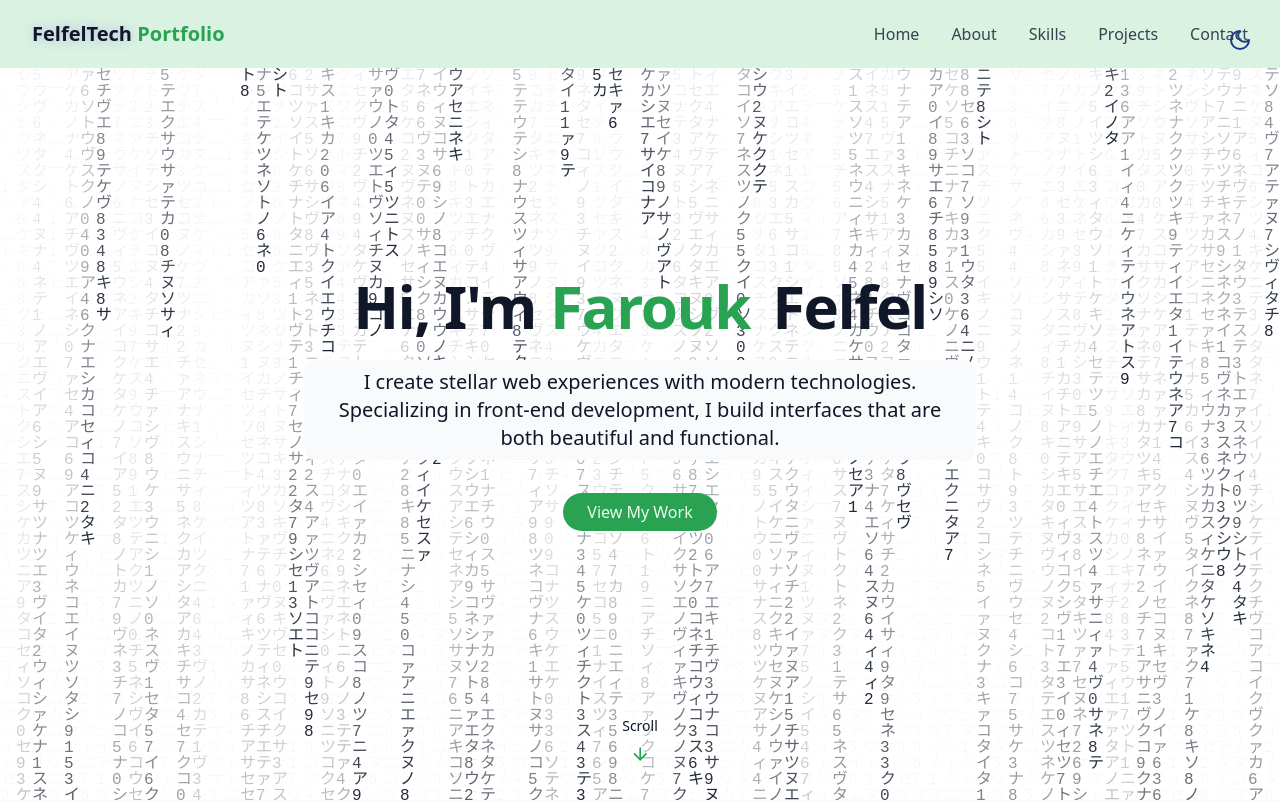
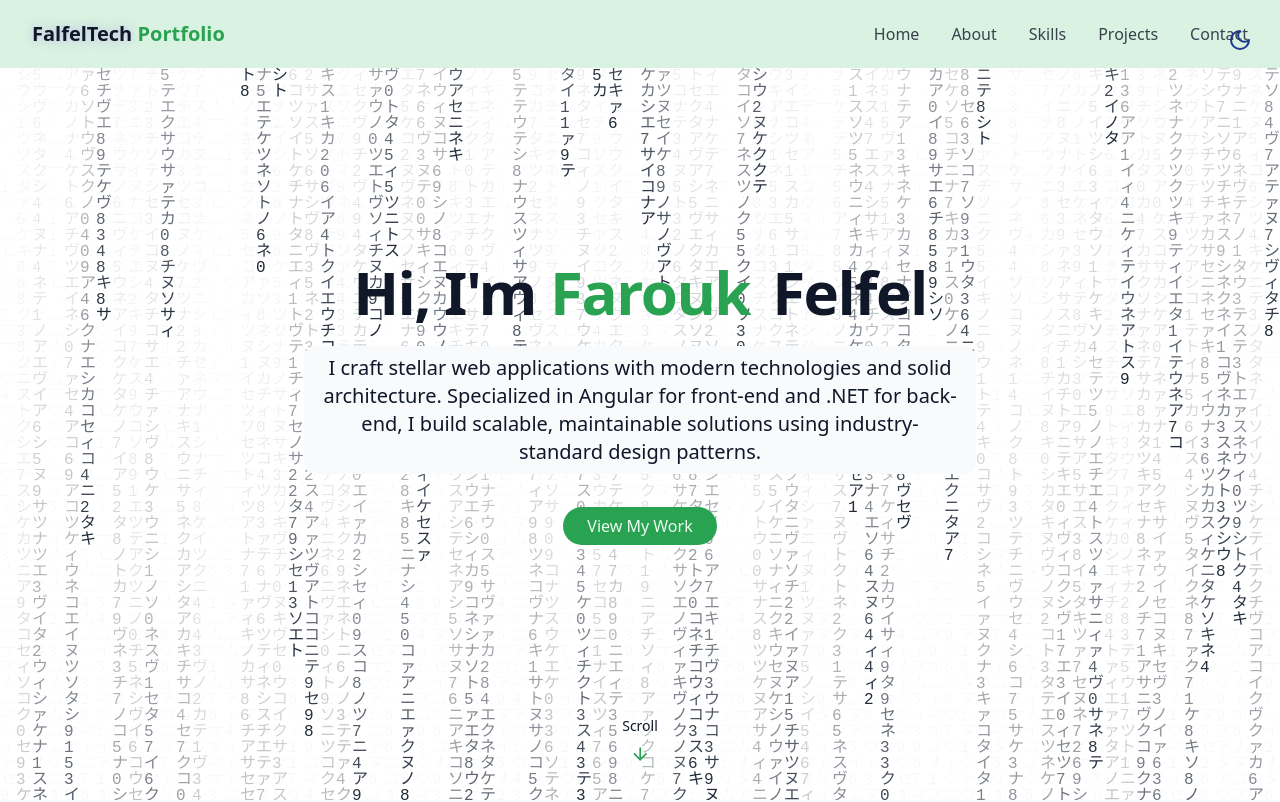
Before and after one commit to Farouk973/FelfelTech, a React (Vite) app: page / in a window 1280 px wide. Shown: the top 802 px of the page. Built offline with nearby package versions, Linux system fonts and the light colour scheme.

Commit message:
download commit

```diff
--- a/src/components/AboutSection.jsx
+++ b/src/components/AboutSection.jsx
@@ -32,7 +32,7 @@ export const AboutSection = () => {
     </a>
 
     <a
-      href=""
+      href="CV_EN_Farouk_Felfel.pdf"
       className="px-6 py-2 rounded-full border border-primary text-primary hover:bg-primary/10 transition-colors duration-300"
     >
       Download CV
--- a/src/components/ContactSection.jsx
+++ b/src/components/ContactSection.jsx
@@ -113,7 +113,7 @@ export const ContactSection = () => {
             <div className="pt-6">
               <h4 className="font-medium mb-3">Connect With Me</h4>
               <div className="flex justify-center space-x-4">
-                <a href="#" target="_blank"><Linkedin /></a>
+                <a href="https://www.linkedin.com/in/farouk-felfel-588061123?lipi=urn%3Ali%3Apage%3Ad_flagship3_profile_view_base_contact_details%3BNeEAdKczSJyWkMkVbeR%2B1A%3D%3D" target="_blank"><Linkedin /></a>
                 <a href="#" target="_blank"><Twitter /></a>
                 <a href="#" target="_blank"><Instagram /></a>
                 <a href="#" target="_blank"><Twitch /></a>
@@ -134,7 +134,7 @@ export const ContactSection = () => {
                   name="name"
                   required
                   className="w-full px-4 py-3 rounded-md border border-input bg-background focus:outline-hidden focus:ring-2 focus:ring-primary"
-                  placeholder="Farouk Felfel"
+                  placeholder="Farouk falfel"
                 />
               </div>
 
--- a/src/components/Footer.jsx
+++ b/src/components/Footer.jsx
@@ -6,7 +6,7 @@ export const Footer = () => {
       {" "}
       <p className="text-sm text-muted-foreground">
         {" "}
-        &copy; {new Date().getFullYear()} Farouk Felfel.co. All rights reserved.
+        &copy; {new Date().getFullYear()} Farouk Falfel.co. All rights reserved.
       </p>
       <a
         href="#hero"
--- a/src/components/HeroSection.jsx
+++ b/src/components/HeroSection.jsx
@@ -21,9 +21,7 @@ export const HeroSection = () => {
           </h1>
 
           <p className="text-lg md:text-xl text-foreground max-w-2xl mx-auto opacity-0 animate-fade-in-delay-3 bg-background bg-opacity-90 px-4 py-2 rounded-xl">
-  I create stellar web experiences with modern technologies.
-  Specializing in front-end development, I build interfaces that are
-  both beautiful and functional.
+  I craft stellar web applications with modern technologies and solid architecture. Specialized in Angular for front-end and .NET for back-end, I build scalable, maintainable solutions using industry-standard design patterns.
 </p>
 
           <div className="pt-4 opacity-0 animate-fade-in-delay-4">
--- a/src/components/Navbar.jsx
+++ b/src/components/Navbar.jsx
@@ -35,7 +35,7 @@ export const Navbar = () => {
           href="#hero"
         >
           <span className="relative z-10">
-            <span className="text-glow text-foreground"> FelfelTech </span>{" "}
+            <span className="text-glow text-foreground"> FalfelTech </span>{" "}
             Portfolio
           </span>
         </a>
```
Also changed, not shown: 1 other file (tests, documents, lock files or other folders).
